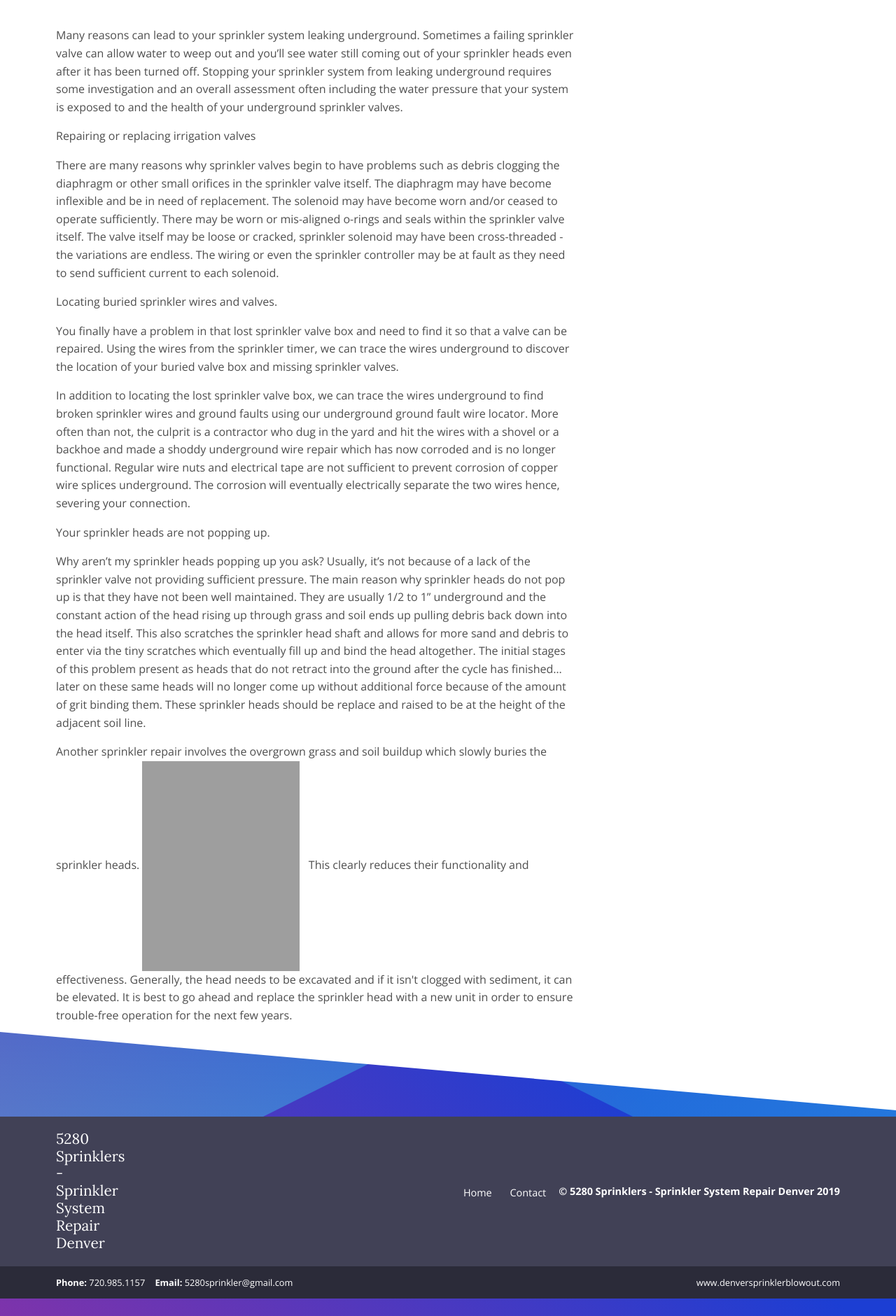
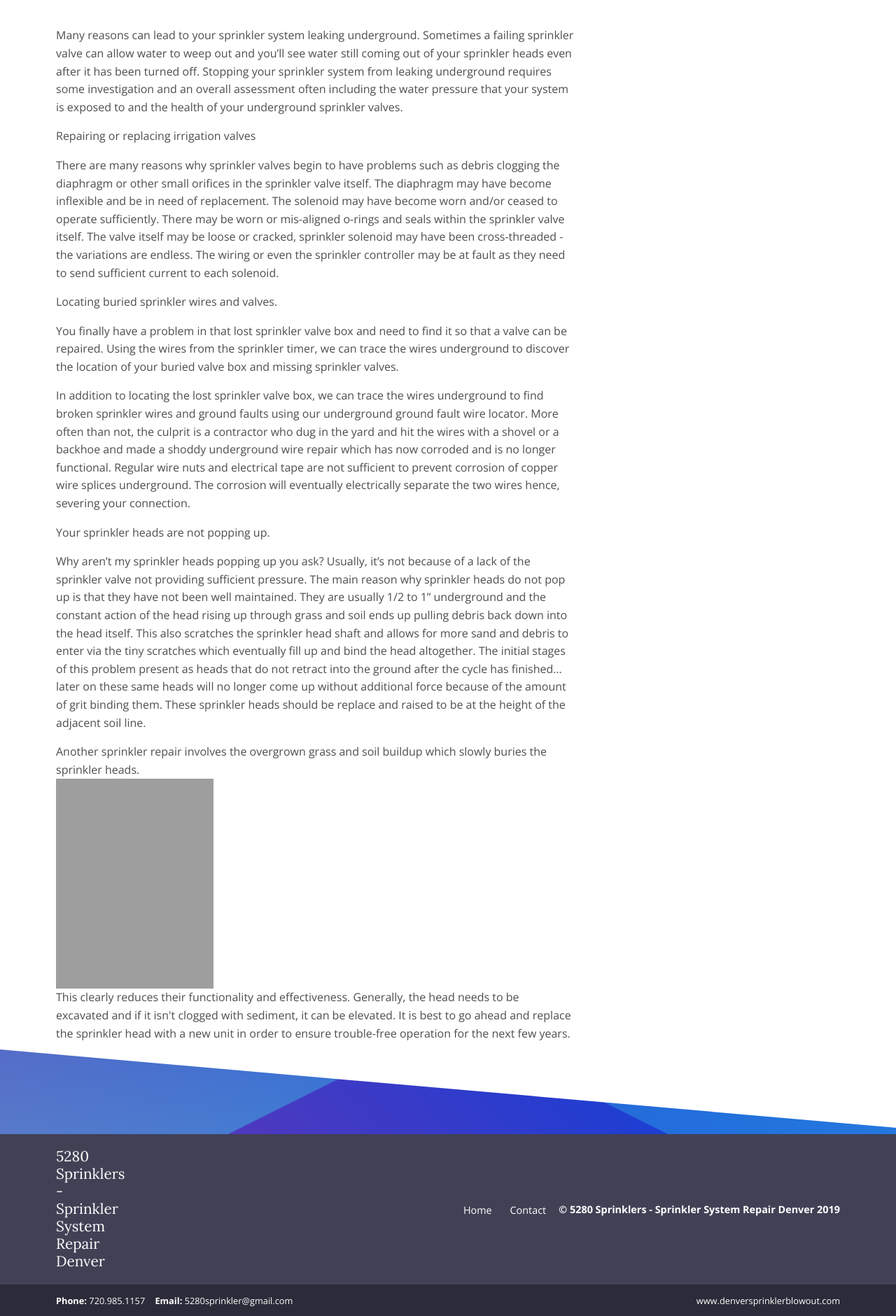
Before and after one commit to xhanuman/5280, a Jekyll site: the page built from _services/denver-sprinkler-repair-service.md, in a window 1280 px wide. Shown: the part 786-2667 px from the top of the page at 70% size. Built offline with Jekyll 4.4.1, drawn with Linux system fonts in a browser that asks for light colours; grey boxes are pictures that could not be loaded.

Commit message:
added sprink service info

```diff
--- a/_services/denver-sprinkler-repair-service.md
+++ b/_services/denver-sprinkler-repair-service.md
@@ -6,7 +6,7 @@ image: '/services/noun_591323.png'
 <h1>Sprinkler repair in Denver</h1>
 
 Is your sprinkler system leaking underground?
-<a href="http://www.denversprinklerblowout.com/wp-content/uploads/2012/07/sprinkler_pipe_leaking.jpg" rel="wp-prettyPhoto[195]"><img class="alignleft size-medium wp-image-201" title="sprinkler_pipe_leaking" src="http://www.denversprinklerblowout.com/wp-content/uploads/2012/07/sprinkler_pipe_leaking-225x300.jpg" alt="" width="225" height="300" srcset="http://www.denversprinklerblowout.com/wp-content/uploads/2012/07/sprinkler_pipe_leaking-225x300.jpg 225w, http://www.denversprinklerblowout.com/wp-content/uploads/2012/07/sprinkler_pipe_leaking.jpg 600w" sizes="(max-width: 225px) 100vw, 225px" /></a>
+<img class="alignleft size-medium wp-image-201" title="sprinkler_pipe_leaking" src="http://www.denversprinklerblowout.com/wp-content/uploads/2012/07/sprinkler_pipe_leaking-225x300.jpg" alt="" width="225" height="300" />
 
 
 Many reasons can lead to your sprinkler system leaking underground.  Sometimes a failing sprinkler valve can allow water to weep out and you'll see water still coming out of your sprinkler heads even after it has been turned off. Stopping your sprinkler system from leaking underground requires some investigation and an overall assessment often including the water pressure that your system is exposed to and the health of your underground sprinkler valves.
@@ -26,5 +26,6 @@ Your sprinkler heads are not popping up.
 Why aren't my sprinkler heads popping up you ask?  Usually, it's not because of a lack of the sprinkler valve not providing sufficient pressure.  The main reason why sprinkler heads do not pop up is that they have not been well maintained.  They are usually 1/2 to 1" underground and the constant action of the head rising up through grass and soil ends up pulling debris back down into the head itself.  This also scratches the sprinkler head shaft and allows for more sand and debris to enter via the tiny scratches which eventually fill up and bind the head altogether.  The initial stages of this problem present as heads that do not retract into the ground after the cycle has finished... later on these same heads will no longer come up without additional force because of the amount of grit binding them.  These sprinkler heads should be replace and raised to be at the height of the adjacent soil line.
 
 <p>
-Another sprinkler repair involves the overgrown grass and soil buildup which slowly buries the sprinkler heads.
-<a href="http://www.denversprinklerblowout.com/wp-content/uploads/2012/07/buried_sprinkler_head.jpg" rel="wp-prettyPhoto[195]"><img class="alignleft size-medium wp-image-207" title="buried_sprinkler_head" src="http://www.denversprinklerblowout.com/wp-content/uploads/2012/07/buried_sprinkler_head-225x300.jpg" alt="" width="225" height="300" srcset="http://www.denversprinklerblowout.com/wp-content/uploads/2012/07/buried_sprinkler_head-225x300.jpg 225w, http://www.denversprinklerblowout.com/wp-content/uploads/2012/07/buried_sprinkler_head.jpg 600w" sizes="(max-width: 225px) 100vw, 225px" /></a>   This clearly reduces their functionality and effectiveness. Generally, the head needs to be excavated and if it isn't clogged with sediment, it can be elevated. It is best to go ahead and replace the sprinkler head with a new unit in order to ensure trouble-free operation for the next few years.
+Another sprinkler repair involves the overgrown grass and soil buildup which slowly buries the sprinkler heads.<br>
+<img class="alignleft size-medium wp-image-207" title="buried_sprinkler_head" src="http://www.denversprinklerblowout.com/wp-content/uploads/2012/07/buried_sprinkler_head-225x300.jpg" alt="" width="225" height="300" /><br>
+This clearly reduces their functionality and effectiveness. Generally, the head needs to be excavated and if it isn't clogged with sediment, it can be elevated. It is best to go ahead and replace the sprinkler head with a new unit in order to ensure trouble-free operation for the next few years.
```
